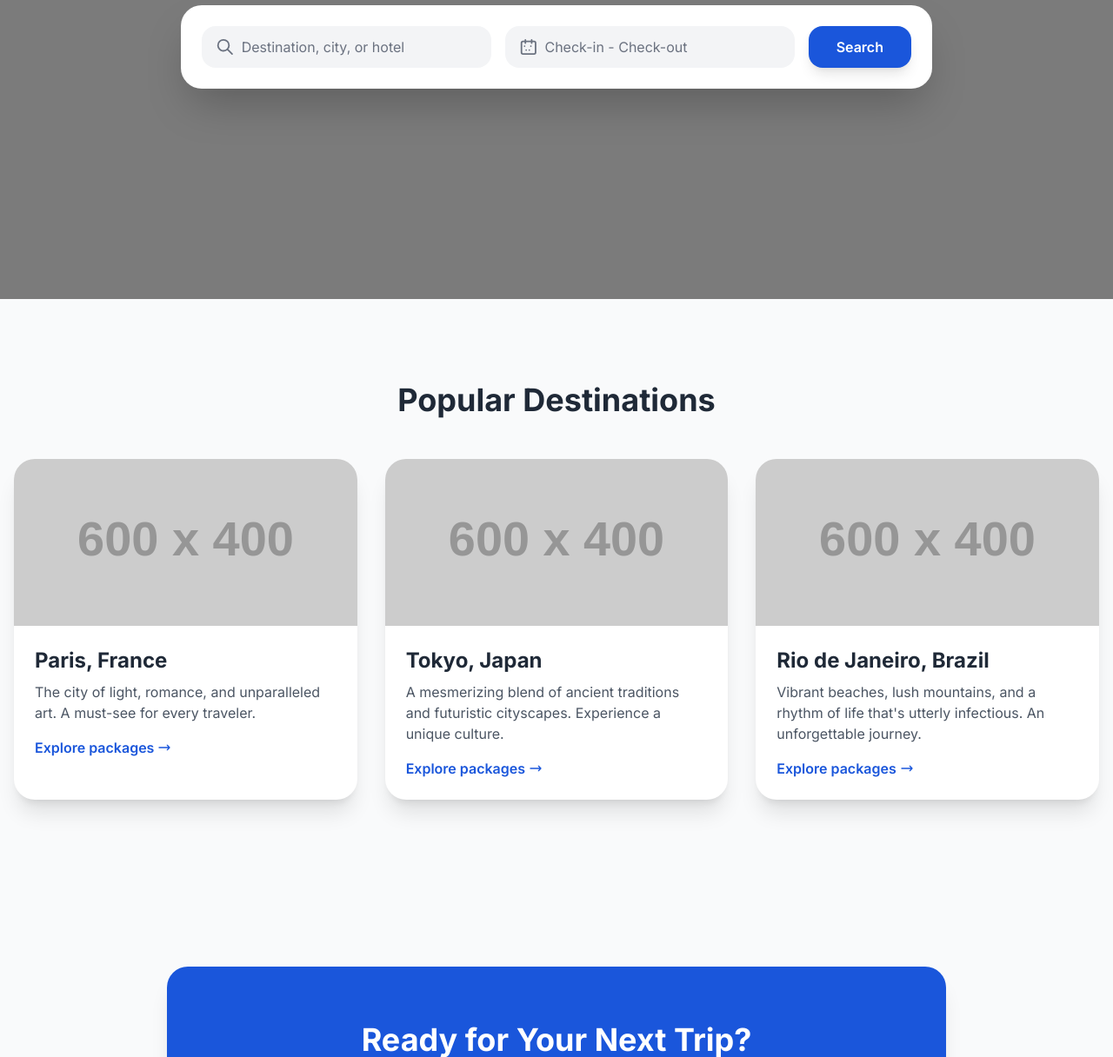
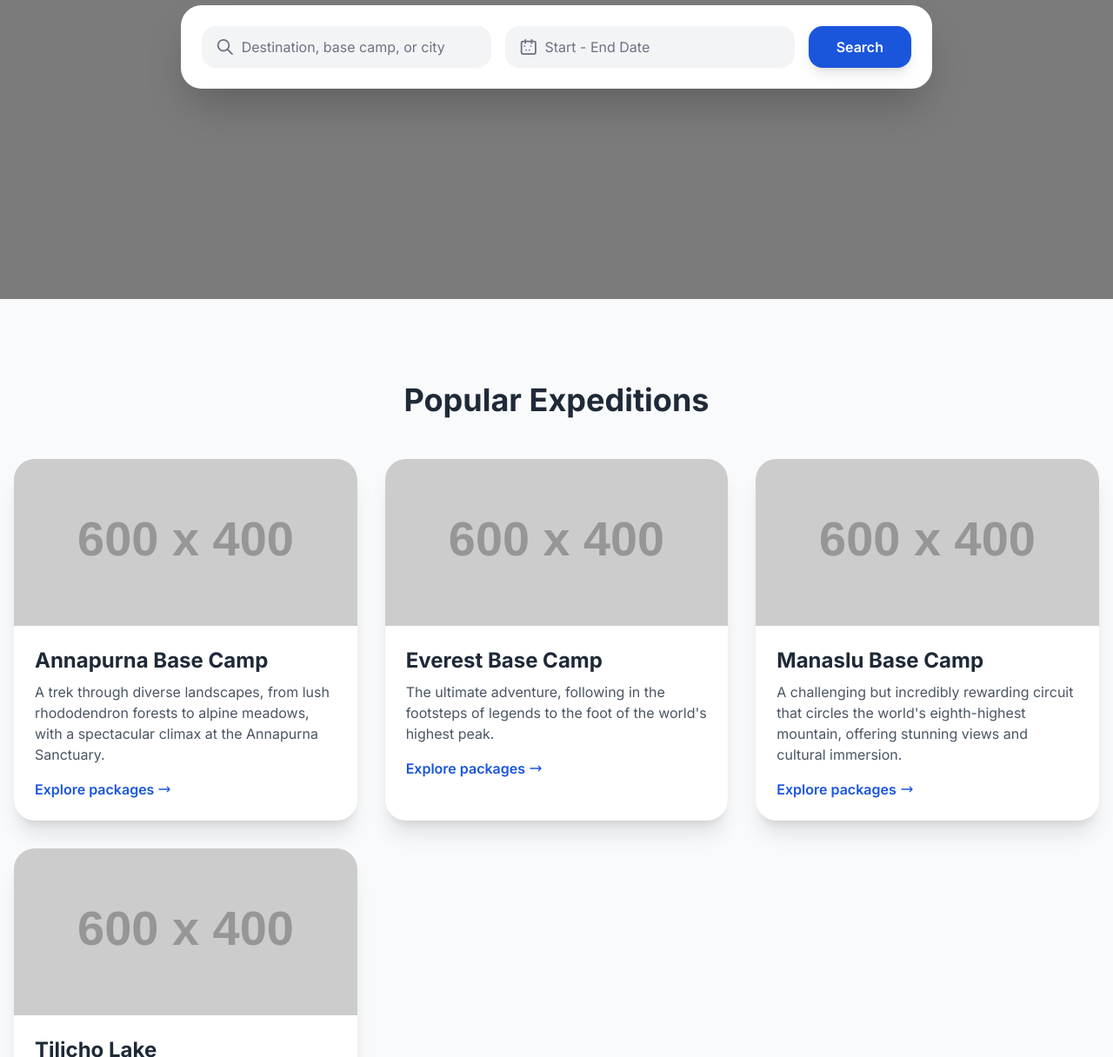
Before and after one commit to biplavacharya/travelwebsite, a plain HTML site: page index.html in a window 1280 px wide. Shown: the part 456-1672 px from the top of the page at 87% size. Drawn offline with nearby package versions, Linux system fonts and the light colour scheme; placeholder pictures from the web are drawn by us.

Commit message:
Update index.html

```diff
--- a/index.html
+++ b/index.html
@@ -1,8 +1,7 @@
 <!--
-  This is the main HTML file. It provides the structure for the entire website.
-  It links to the external style.css and main.js files for organization.
-  The design is based on the previous version but with more sections to
-  simulate a comprehensive booking site experience.
+  This is the main HTML file, updated to feature new trekking destinations.
+  The structure remains the same, but the content in the "Popular Destinations"
+  section has been completely replaced as requested.
 -->
 <!DOCTYPE html>
 <html lang="en">
@@ -77,7 +76,7 @@
     </header>
 
     <!-- Hero Section -->
-    <section class="relative h-screen bg-cover bg-center flex items-center justify-center overflow-hidden" style="background-image: url('https://placehold.co/1920x1080/4f46e5/ffffff?text=Travel+the+World');">
+    <section class="relative h-screen bg-cover bg-center flex items-center justify-center overflow-hidden" style="background-image: url('https://placehold.co/1920x1080/4f46e5/ffffff?text=Himalayan+Treks');">
         <!-- Overlay -->
         <div class="absolute inset-0 bg-black opacity-40"></div>
 
@@ -85,7 +84,7 @@
         <div class="relative z-10 text-white text-center px-4 max-w-4xl mx-auto">
             <h1 class="text-4xl sm:text-5xl lg:text-7xl font-extrabold mb-4 animate-in fade-in-up duration-1000">Find Your Perfect Escape</h1>
             <p class="text-lg sm:text-xl mb-8 leading-relaxed animate-in fade-in-up duration-1000 delay-200">
-                Discover incredible destinations and seamless travel planning.
+                Discover incredible trekking and mountaineering expeditions in the Himalayas.
             </p>
 
             <!-- Search Form - Now with an ID for JavaScript interaction -->
@@ -94,14 +93,14 @@
                     <svg xmlns="http://www.w3.org/2000/svg" class="h-6 w-6 text-gray-500 mr-2" fill="none" viewBox="0 0 24 24" stroke="currentColor" stroke-width="2">
                         <path stroke-linecap="round" stroke-linejoin="round" d="M21 21l-6-6m2-5a7 7 0 11-14 0 7 7 0 0114 0z" />
                     </svg>
-                    <input type="text" id="destination-input" placeholder="Destination, city, or hotel" class="w-full bg-transparent text-dark placeholder-gray-500 outline-none">
+                    <input type="text" id="destination-input" placeholder="Destination, base camp, or city" class="w-full bg-transparent text-dark placeholder-gray-500 outline-none">
                 </div>
 
                 <div class="flex-1 flex items-center bg-gray-100 rounded-2xl px-4 py-3">
                     <svg xmlns="http://www.w3.org/2000/svg" class="h-6 w-6 text-gray-500 mr-2" fill="none" viewBox="0 0 24 24" stroke="currentColor" stroke-width="2">
                         <path stroke-linecap="round" stroke-linejoin="round" d="M8 7V3m8 4V3m-9 8h.01M9 16h.01M13 16h.01M15 11h.01M5 21h14a2 2 0 002-2V7a2 2 0 00-2-2H5a2 2 0 00-2 2v12a2 2 0 002 2z" />
                     </svg>
-                    <input type="text" id="date-input" placeholder="Check-in - Check-out" class="w-full bg-transparent text-dark placeholder-gray-500 outline-none">
+                    <input type="text" id="date-input" placeholder="Start - End Date" class="w-full bg-transparent text-dark placeholder-gray-500 outline-none">
                 </div>
 
                 <button type="submit" class="w-full md:w-auto bg-primary text-white font-semibold py-3 px-8 rounded-2xl shadow-lg hover:bg-secondary transition-colors">
@@ -118,15 +117,15 @@
 
     <!-- Popular Destinations Section -->
     <section id="popular-destinations" class="container mx-auto px-4 py-16 sm:py-24">
-        <h2 class="text-3xl sm:text-4xl font-extrabold text-center mb-12">Popular Destinations</h2>
+        <h2 class="text-3xl sm:text-4xl font-extrabold text-center mb-12">Popular Expeditions</h2>
 
         <div class="grid grid-cols-1 sm:grid-cols-2 lg:grid-cols-3 gap-8">
-            <!-- Destination Card 1 -->
+            <!-- Annapurna Base Camp Card -->
             <div class="bg-white rounded-3xl overflow-hidden shadow-xl card-hover transition-transform duration-300 ease-in-out">
-                <img src="https://placehold.co/600x400/1e40af/ffffff?text=Paris" onerror="this.onerror=null;this.src='https://placehold.co/600x400/1e40af/ffffff?text=Paris';" class="w-full h-48 object-cover">
+                <img src="https://placehold.co/600x400/1e40af/ffffff?text=Annapurna+Base+Camp" onerror="this.onerror=null;this.src='https://placehold.co/600x400/1e40af/ffffff?text=Annapurna+Base+Camp';" class="w-full h-48 object-cover">
                 <div class="p-6">
-                    <h3 class="text-2xl font-bold mb-2">Paris, France</h3>
-                    <p class="text-gray-600 mb-4">The city of light, romance, and unparalleled art. A must-see for every traveler.</p>
+                    <h3 class="text-2xl font-bold mb-2">Annapurna Base Camp</h3>
+                    <p class="text-gray-600 mb-4">A trek through diverse landscapes, from lush rhododendron forests to alpine meadows, with a spectacular climax at the Annapurna Sanctuary.</p>
                     <a href="#" class="inline-flex items-center text-primary font-semibold hover:underline">
                         Explore packages
                         <svg xmlns="http://www.w3.org/2000/svg" class="h-4 w-4 ml-1" fill="none" viewBox="0 0 24 24" stroke="currentColor" stroke-width="2">
@@ -136,12 +135,12 @@
                 </div>
             </div>
 
-            <!-- Destination Card 2 -->
+            <!-- Everest Base Camp Card -->
             <div class="bg-white rounded-3xl overflow-hidden shadow-xl card-hover transition-transform duration-300 ease-in-out">
-                <img src="https://placehold.co/600x400/1e40af/ffffff?text=Tokyo" onerror="this.onerror=null;this.src='https://placehold.co/600x400/1e40af/ffffff?text=Tokyo';" class="w-full h-48 object-cover">
+                <img src="https://placehold.co/600x400/1e40af/ffffff?text=Everest+Base+Camp" onerror="this.onerror=null;this.src='https://placehold.co/600x400/1e40af/ffffff?text=Everest+Base+Camp';" class="w-full h-48 object-cover">
                 <div class="p-6">
-                    <h3 class="text-2xl font-bold mb-2">Tokyo, Japan</h3>
-                    <p class="text-gray-600 mb-4">A mesmerizing blend of ancient traditions and futuristic cityscapes. Experience a unique culture.</p>
+                    <h3 class="text-2xl font-bold mb-2">Everest Base Camp</h3>
+                    <p class="text-gray-600 mb-4">The ultimate adventure, following in the footsteps of legends to the foot of the world's highest peak.</p>
                     <a href="#" class="inline-flex items-center text-primary font-semibold hover:underline">
                         Explore packages
                         <svg xmlns="http://www.w3.org/2000/svg" class="h-4 w-4 ml-1" fill="none" viewBox="0 0 24 24" stroke="currentColor" stroke-width="2">
@@ -151,12 +150,27 @@
                 </div>
             </div>
 
-            <!-- Destination Card 3 -->
+            <!-- Manaslu Base Camp Card -->
             <div class="bg-white rounded-3xl overflow-hidden shadow-xl card-hover transition-transform duration-300 ease-in-out">
-                <img src="https://placehold.co/600x400/1e40af/ffffff?text=Rio" onerror="this.onerror=null;this.src='https://placehold.co/600x400/1e40af/ffffff?text=Rio';" class="w-full h-48 object-cover">
+                <img src="https://placehold.co/600x400/1e40af/ffffff?text=Manaslu+Base+Camp" onerror="this.onerror=null;this.src='https://placehold.co/600x400/1e40af/ffffff?text=Manaslu+Base+Camp';" class="w-full h-48 object-cover">
                 <div class="p-6">
-                    <h3 class="text-2xl font-bold mb-2">Rio de Janeiro, Brazil</h3>
-                    <p class="text-gray-600 mb-4">Vibrant beaches, lush mountains, and a rhythm of life that's utterly infectious. An unforgettable journey.</p>
+                    <h3 class="text-2xl font-bold mb-2">Manaslu Base Camp</h3>
+                    <p class="text-gray-600 mb-4">A challenging but incredibly rewarding circuit that circles the world's eighth-highest mountain, offering stunning views and cultural immersion.</p>
+                    <a href="#" class="inline-flex items-center text-primary font-semibold hover:underline">
+                        Explore packages
+                        <svg xmlns="http://www.w3.org/2000/svg" class="h-4 w-4 ml-1" fill="none" viewBox="0 0 24 24" stroke="currentColor" stroke-width="2">
+                            <path stroke-linecap="round" stroke-linejoin="round" d="M17 8l4 4m0 0l-4 4m4-4H3" />
+                        </svg>
+                    </a>
+                </div>
+            </div>
+
+            <!-- Tilicho Lake Card -->
+            <div class="bg-white rounded-3xl overflow-hidden shadow-xl card-hover transition-transform duration-300 ease-in-out">
+                <img src="https://placehold.co/600x400/1e40af/ffffff?text=Tilicho+Lake" onerror="this.onerror=null;this.src='https://placehold.co/600x400/1e40af/ffffff?text=Tilicho+Lake';" class="w-full h-48 object-cover">
+                <div class="p-6">
+                    <h3 class="text-2xl font-bold mb-2">Tilicho Lake</h3>
+                    <p class="text-gray-600 mb-4">Journey to one of the world's highest lakes, nestled in a dramatic landscape of stark beauty and majestic mountain peaks.</p>
                     <a href="#" class="inline-flex items-center text-primary font-semibold hover:underline">
                         Explore packages
                         <svg xmlns="http://www.w3.org/2000/svg" class="h-4 w-4 ml-1" fill="none" viewBox="0 0 24 24" stroke="currentColor" stroke-width="2">
```
